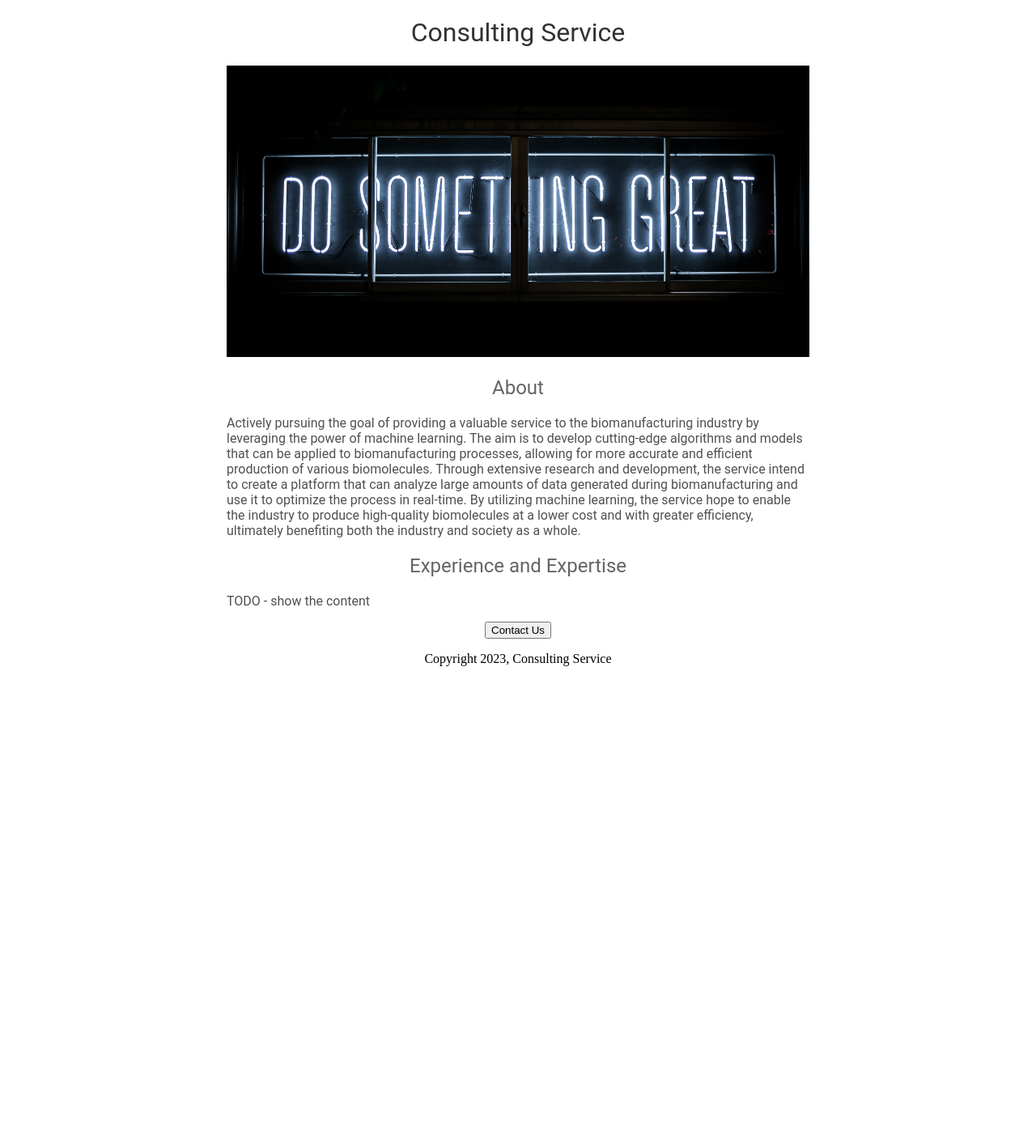
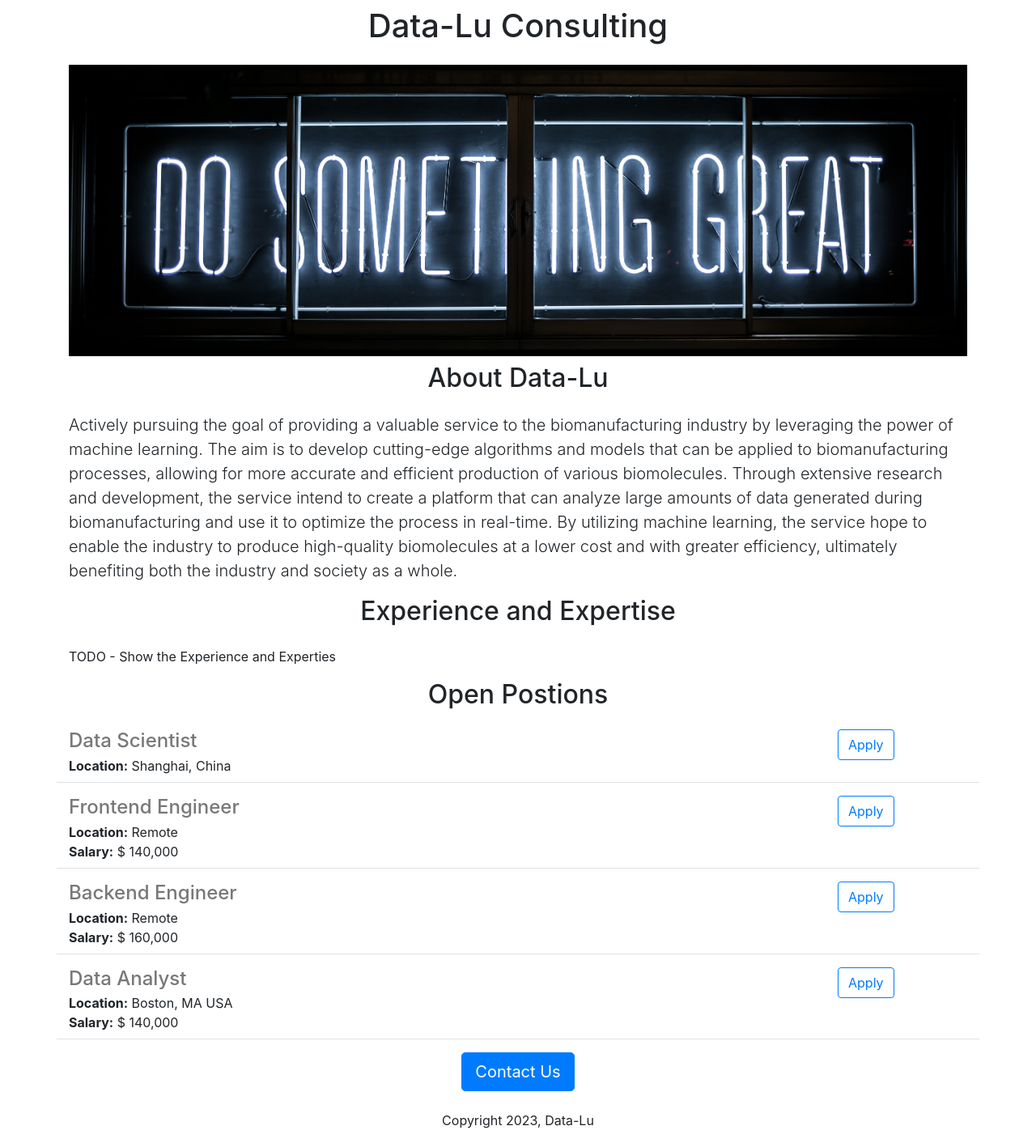
Before and after one commit to elu1elu1/elu1website, a Flask app: page / in a window 1280 px wide. Shown: the whole page at 81% size. Before the commit the page ends 823 px from the top, so only its background shows below. Run offline with Flask 2, Linux system fonts and the light colour scheme.

Commit message:
added dynamic data and API route

```diff
--- a/app.py
+++ b/app.py
@@ -1,10 +1,43 @@
-from flask import Flask, render_template
+from flask import Flask, render_template, jsonify
 app = Flask(__name__)
+
+JOBS = [
+  {
+    'id': 1,
+    'title': 'Data Scientist',
+    'location': 'Shanghai, China',
+  },
+  {
+    'id': 2,
+    'title': 'Frontend Engineer',
+    'location': 'Remote',
+    'salary': '$ 140,000'
+  },
+{
+    'id': 3,
+    'title': 'Backend Engineer',
+    'location': 'Remote',
+    'salary': '$ 160,000'
+  },
+{
+    'id': 4,
+    'title': 'Data Analyst',
+    'location': 'Boston, MA USA',
+    'salary': '$ 140,000'
+  },
+]
 
 @app.route("/")
 
 def consulting_service():
-  return render_template('home.html')
+  return render_template('home.html',
+                        jobs=JOBS,
+                        company_name='Data-Lu'
+                        )
+
+@app.route("/api/jobs")
+def list_jobs():
+  return jsonify(JOBS)
 
 if __name__ == "__main__":
   app.run(host='0.0.0.0', debug=True)
--- a/templates/home.html
+++ b/templates/home.html
@@ -1,53 +1,37 @@
 <!DOCTYPE html>
 <html>
   <head>
-    <title>Consulting Careers</title>
+    <title>{{company_name}}</title>
+    <meta charset="utf-8">
+    <meta name="viewpoit" content="width=device-width, initial-scale=1">
+    <link rel="stylesheet" href="https://cdn.jsdelivr.net/npm/bootstrap@4.0.0/dist/css/bootstrap.min.css" integrity="sha384-Gn5384xqQ1aoWXA+058RXPxPg6fy4IWvTNh0E263XmFcJlSAwiGgFAW/dAiS6JXm" crossorigin="anonymous">
     <style>
-      h1 {
-        font_size: 40px;
-        font-family: Roboto;
-        font-weight: normal;
-        color: rgb(50, 50, 50);
-        text-align: center;
-      }
-
       #banner {
+        height: 360px;
         width: 100%;
-        height: 360px;
         object-fit: cover;
-      }
-      h2 {
-        font_size: 32px;
-        font-family: Roboto;
-        font-weight: normal;
-        color: rgb(100, 100, 100);
-        text-align: center;
-      }
-
-      .bodytext {
-        font-family: Roboto;
-        color: rgb(80, 80, 80)
-      }
-
-      #container {
-        max-width: 720px;
-        margin: 0 auto 0 auto;
       }
     </style>
   </head>
   <body>
-    <div id="container">
-      <h1>Consulting Service</h1>
-      <img id="banner" src= "https://elu1website.edlu1.repl.co/static/banner.jpg">
-      <h2>About</h2>
-      <p class="bodytext">
+    <div class="container">
+      <h1 class="text-center mt-2 mb-4">{{company_name}} Consulting</h1>
+      <img class="img-fluid" id="banner" src= "https://elu1website.edlu1.repl.co/static/banner.jpg">
+      <h2 class="text-center mt-2 mb-4">About {{company_name}}</h2>
+      <p class="lead">
 Actively pursuing the goal of providing a valuable service to the biomanufacturing industry by leveraging the power of machine learning. The aim is to develop cutting-edge algorithms and models that can be applied to biomanufacturing processes, allowing for more accurate and efficient production of various biomolecules. Through extensive research and development, the service intend to create a platform that can analyze large amounts of data generated during biomanufacturing and use it to optimize the process in real-time. By utilizing machine learning, the service hope to enable the industry to produce high-quality biomolecules at a lower cost and with greater efficiency, ultimately benefiting both the industry and society as a whole.
       </p>
-      <h2>Experience and Expertise</h2>
-      <p class="bodytext">TODO - show the content</p>
-      <div style="text-align:center;">
-      <button>Contact Us</button>
-        <p>Copyright 2023, Consulting Service</p>
+      <h2 class="text-center mt-2 mb-4">Experience and Expertise</h2>
+      <p>TODO - Show the Experience and Experties </p>
+      <h2 class="text-center mt-2 mb-4">Open Postions</h2>
+      <div>
+        {% for job in jobs %}
+        {% include 'jobitems.html' %}
+        {% endfor %}
+      </div>
+      <div class="text-center">
+      <button class="btn btn-primary btn-lg">Contact Us</button>
+        <p class="mt-4">Copyright 2023, {{company_name}}</p>
       </dive
     </div>
   </body>
--- /dev/null
+++ b/templates/jobitems.html
@@ -0,0 +1,20 @@
+<div class="border-bottom row" style="margin-bottom:16px; padding-bottom:8px;">
+  <div class="col-10">
+    <h4
+    style="color: rgb(120, 120, 120); margin-bottom:4px;"">
+    {{job['title']}}
+    </h4>
+    <div>
+     <b>Location:</b> {{job['location']}}
+    </div>
+    {% if 'salary' in job %}
+    <div>
+     <b>Salary:</b> {{job['salary']}}
+    </div>
+    {% endif %}
+  </div>
+  <div class="col-2">
+   <button type="button" class="btn btn-outline-primary">Apply</button>
+  </div>
+
+</div>
```
